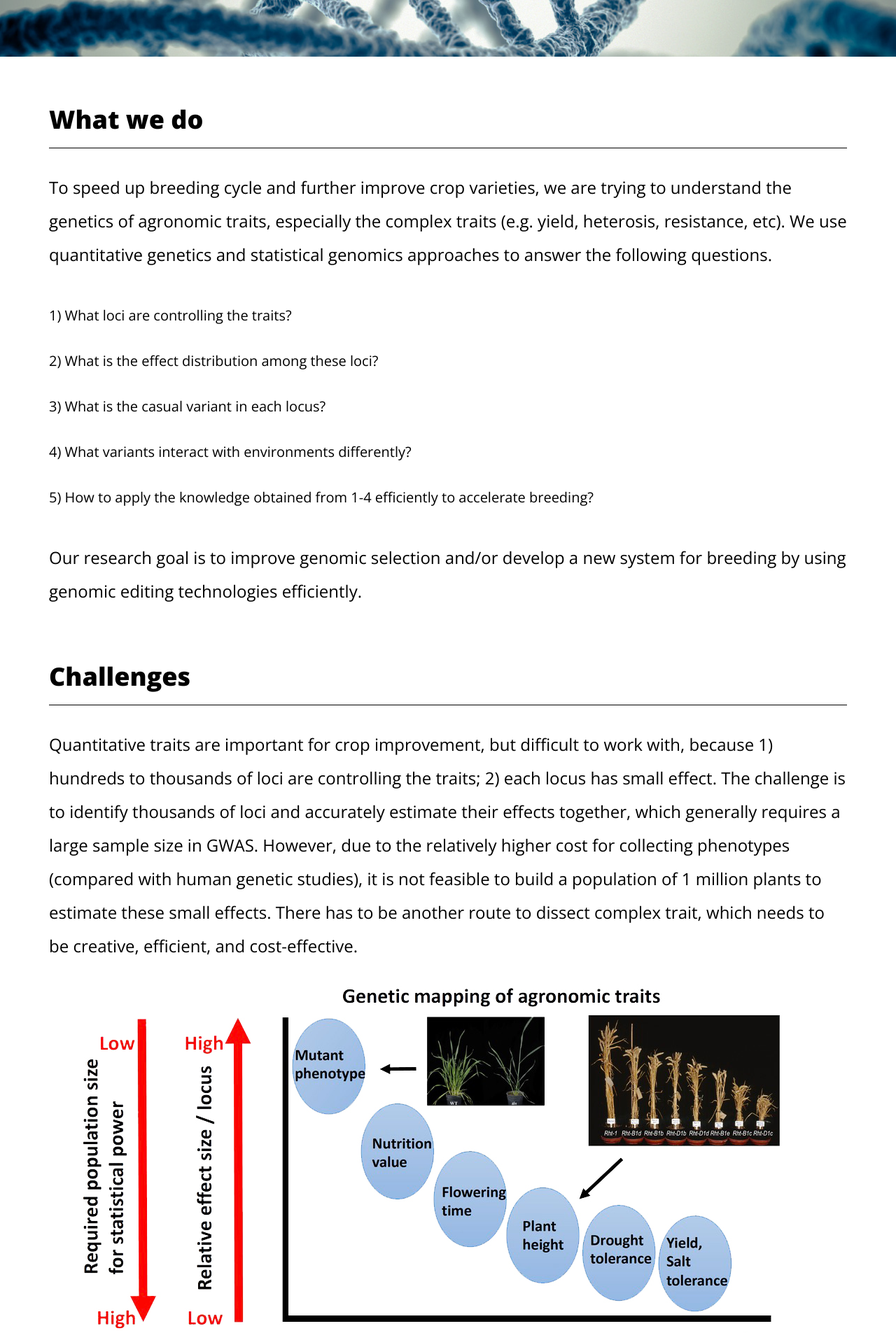
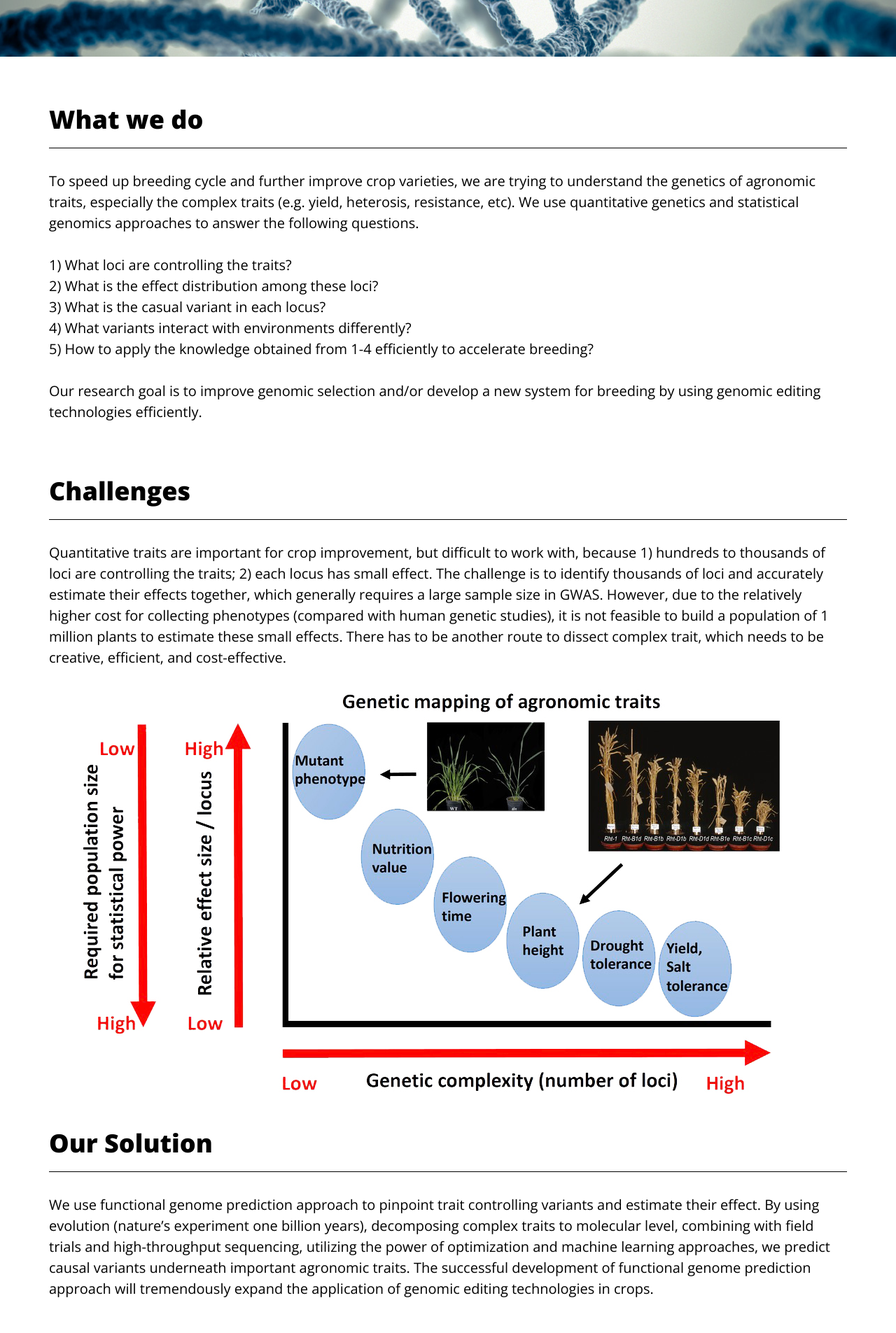
Before and after one commit to PlantGeneticsLab/home, a Jekyll site: the page built from research/index.html, in a window 1280 px wide. Shown: the part 450-2355 px from the top of the page at 70% size. Built offline with Jekyll 4.4.1, drawn with Linux system fonts in a browser that asks for light colours; nearby versions of some CDN libraries; comment, search, counter and statistics services are not loaded.

Commit message:
fontsize

```diff
--- a/research/index.html
+++ b/research/index.html
@@ -21,11 +21,11 @@ header-img: "img/research.jpg"
 
 <h1>What we do</h1>
 <hr class="line">
-<p class="small">To speed up breeding cycle and further improve crop varieties, we are trying to understand the genetics of agronomic traits, especially the complex traits (e.g. yield, heterosis, resistance, etc).
+<p>To speed up breeding cycle and further improve crop varieties, we are trying to understand the genetics of agronomic traits, especially the complex traits (e.g. yield, heterosis, resistance, etc).
     We use quantitative genetics and statistical genomics approaches to answer the following questions.
 </p>
 
-<p class="big">
+<p >
 1) What loci are controlling the traits?
 <br>
 2) What is the effect distribution among these loci?
@@ -36,19 +36,20 @@ header-img: "img/research.jpg"
 <br>
 5) How to apply the knowledge obtained from 1-4 efficiently to accelerate breeding?
 <br></p>
-<p class="small">Our research goal is to improve genomic selection and/or develop a new system for breeding by using genomic editing technologies efficiently.
+<p >Our research goal is to improve genomic selection and/or develop a new system for breeding by using genomic editing technologies efficiently.
 </p>
 <br>
 <h1>Challenges</h1>
 <hr class="line">
-<p class="small">Quantitative traits are important for crop improvement, but difficult to work with, because 1) hundreds to thousands of loci are controlling the traits; 2) each locus has small effect.
+<p>Quantitative traits are important for crop improvement, but difficult to work with, because 1) hundreds to thousands of loci are controlling the traits; 2) each locus has small effect.
     The challenge is to identify thousands of loci and accurately estimate their effects together, which generally requires a large sample size in GWAS. However, due to the relatively higher cost for collecting phenotypes (compared with human genetic studies), it is not feasible to build a population of 1 million plants to estimate these small effects.
     There has to be another route to dissect complex trait, which needs to be creative, efficient, and cost-effective.</p>
 <img src="challenge.jpg">
 <br>
+<br>
 <h1>Our Solution</h1>
 <hr class="line">
-<p class="small">We use functional genome prediction approach to pinpoint trait controlling variants and estimate their effect.
+<p>We use functional genome prediction approach to pinpoint trait controlling variants and estimate their effect.
     By using evolution (nature’s experiment one billion years), decomposing complex traits to molecular level, combining with field trials and high-throughput sequencing, utilizing the power of optimization and machine learning approaches, we predict causal variants underneath important agronomic traits.
     The successful development of functional genome prediction approach will tremendously expand the application of genomic editing technologies in crops.</p>
 
--- a/resource/index.html
+++ b/resource/index.html
@@ -27,7 +27,7 @@ a,a:focus{
 <body>
 <h1>VMap 1 <i style="color: gray; font-size:large;">(the whole-genome genetic variation map of wheat)</i></h1>
 <hr class="line">
-<p class="small">We developed a high-density genetic variation map (VMap 1.0) of wheat by whole-genome sequencing of all species of AA, AABB and AABBDD genomes within the genus <em><strong>Triticum</strong></em>, and the progenitor of D subgenome of bread wheat, <strong><em>Aegilops. tasuschii</em></strong>. This collection consisted of <em>Triticum</em> species from a wide range of taxonomic groups, geographic distribution, and ploidy levels. A total of 414 accessions of 5 species, 25 subspecies from 71 countries were collected, including 91 diploid Triticum accessions (AA taxa), 30 diploid Ae. tauschii accessions (DD taxa), 121 tetraploid accessions (AABB taxa), and 172 hexaploid accessions (AABBDD taxa).
+<p >We developed a high-density genetic variation map (VMap 1.0) of wheat by whole-genome sequencing of all species of AA, AABB and AABBDD genomes within the genus <em><strong>Triticum</strong></em>, and the progenitor of D subgenome of bread wheat, <strong><em>Aegilops. tasuschii</em></strong>. This collection consisted of <em>Triticum</em> species from a wide range of taxonomic groups, geographic distribution, and ploidy levels. A total of 414 accessions of 5 species, 25 subspecies from 71 countries were collected, including 91 diploid Triticum accessions (AA taxa), 30 diploid Ae. tauschii accessions (DD taxa), 121 tetraploid accessions (AABB taxa), and 172 hexaploid accessions (AABBDD taxa).
      VMap 1.0 will be very useful to wheat genetic study and breeding.</p>
 <h3 style="color:black;">Citations</h3>
 <p><a href="https://www.x-mol.com/paperRedirect/1321263726912049152">Zhou, Y., Zhao, X., Li, Y. et al. Triticum population sequencing provides insights into wheat adaptation. Nat Genet (2020). https://doi.org/10.1038/s41588-020-00722-w
```
Also changed, not shown: about/index.html (+6 -3 lines).
